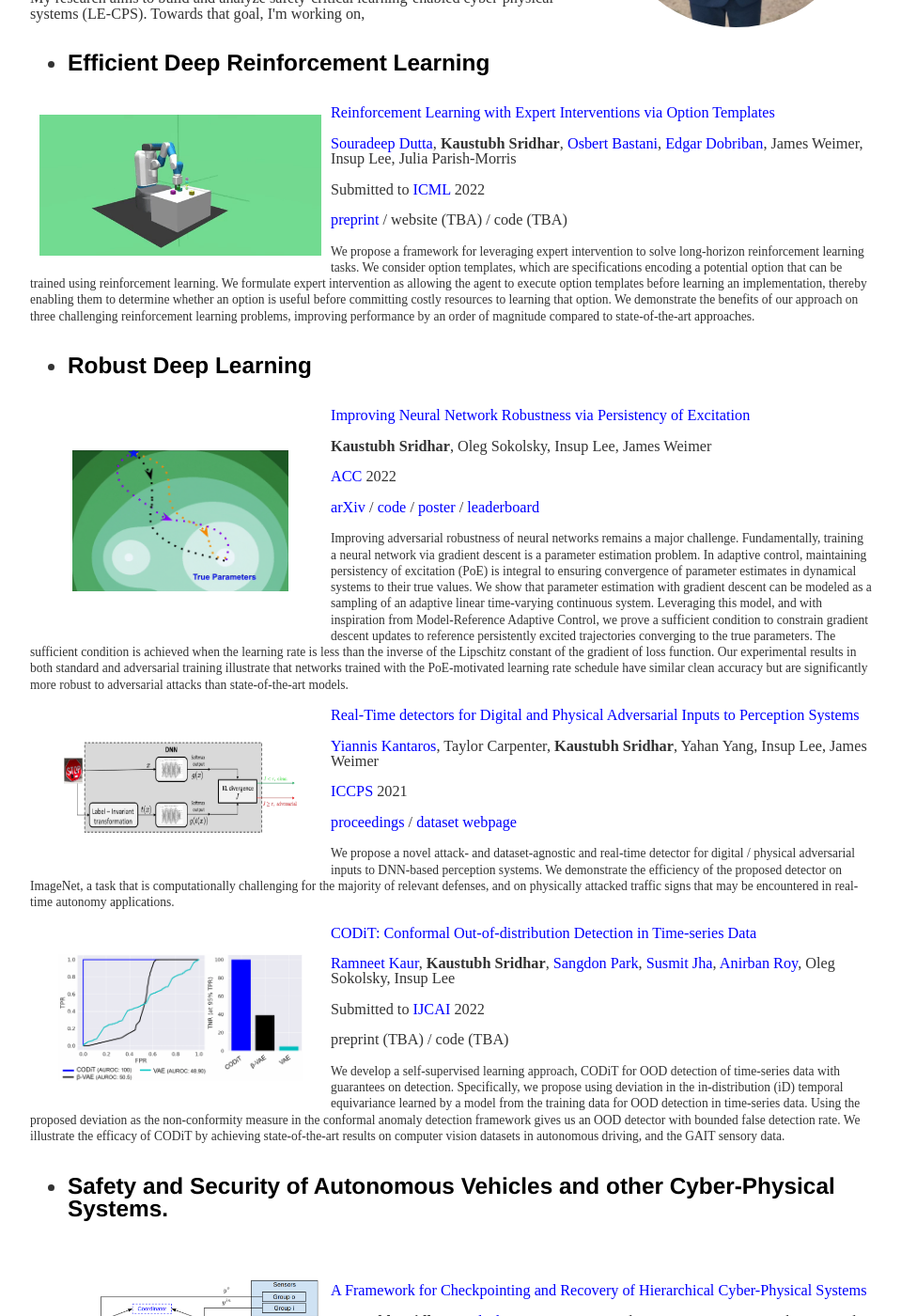
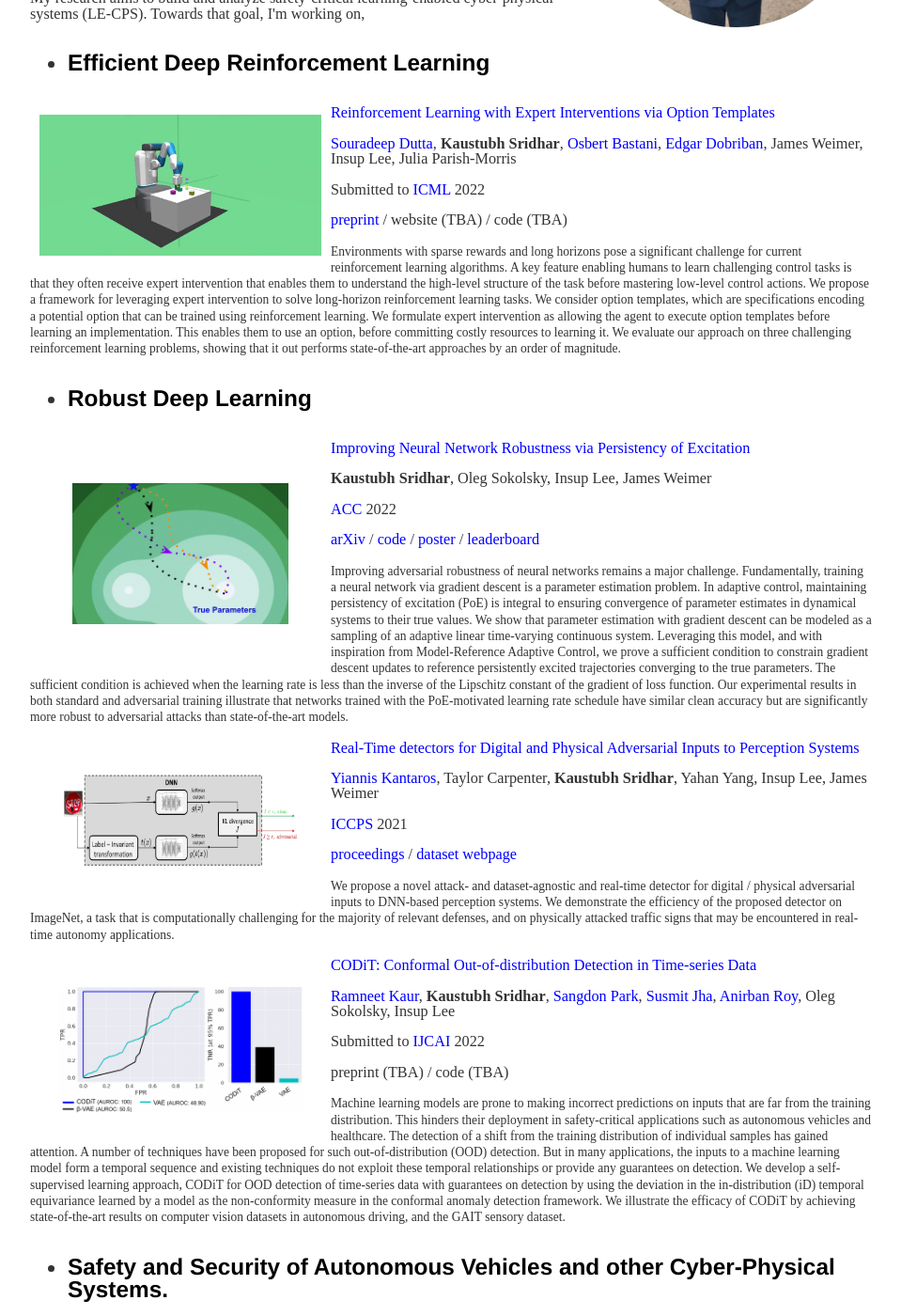
Before and after one commit to kaustubhsridhar/kaustubhsridhar_old.github.io, a Jekyll site: the page built from index.html, in a window 1280 px wide and 1400 px high, scrolled down 422 px. Shown: the whole window at 94% size, without its empty margins (160-1119 px from the left). Built offline with Jekyll 4.4.1, drawn with Linux system fonts in a browser that asks for light colours.

Commit message:
Update index.html

```diff
--- a/index.html
+++ b/index.html
@@ -27,7 +27,7 @@ title: Welcome To My Homepage
 	<p><a href="https://sites.google.com/site/duttasouradeep39/">Souradeep Dutta</a>, <b>Kaustubh Sridhar</b>, <a href="https://obastani.github.io/">Osbert Bastani</a>, <a href="https://statistics.wharton.upenn.edu/profile/dobriban/">Edgar Dobriban</a>, James Weimer, Insup Lee, Julia Parish-Morris</p>
 	<p>Submitted to <a href="https://icml.cc/">ICML</a> 2022</p>
 	<p><a href="https://drive.google.com/file/d/1Np63tQhE0ao9lHFkUMg9qrRRt6IkTJFA/view?usp=sharing">preprint</a> / website (TBA) / code (TBA) </p>
-	<p><small>We propose a framework for leveraging expert intervention to solve long-horizon reinforcement learning tasks. We consider option templates, which are specifications encoding a potential option that can be trained using reinforcement learning. We formulate expert intervention as allowing the agent to execute option templates  before learning an implementation, thereby enabling them to determine whether an option is useful before committing costly resources to learning that option. We demonstrate the benefits of our approach on three challenging reinforcement learning problems, improving performance by an order of magnitude compared to state-of-the-art approaches.
+	<p><small>Environments with sparse rewards and long horizons pose a significant challenge for current reinforcement learning algorithms. A key feature enabling humans to learn challenging control tasks is that they often receive expert intervention that enables them to understand the high-level structure of the task before mastering low-level control actions. We propose a framework for leveraging expert intervention to solve long-horizon reinforcement learning tasks. We consider option templates, which are specifications encoding a potential option that can be trained using reinforcement learning. We formulate expert intervention as allowing the agent to execute option templates before learning an implementation. This enables them to use an option, before committing costly resources to learning it. We evaluate our approach on three challenging reinforcement learning problems, showing that it out performs state-of-the-art approaches by an order of magnitude.
 		</small></p>
 
 	<h5><ul>
@@ -56,8 +56,8 @@ title: Welcome To My Homepage
 	<p><a href="https://scholar.google.com/citations?user=tMfMh_wAAAAJ&hl=en">Ramneet Kaur</a>, <b>Kaustubh Sridhar</b>, <a href="https://sangdon.github.io/">Sangdon Park</a>, <a href="https://susmitjha.github.io/">Susmit Jha</a>, <a href="https://scholar.google.com/citations?user=N9eSuR4AAAAJ&hl=en">Anirban Roy</a>, Oleg Sokolsky, Insup Lee</p>
 	<p>Submitted to <a href="https://www.ijcai.org/">IJCAI</a> 2022</p>
 	<p>preprint (TBA) / code (TBA)</p>
-	<p><small>We develop a self-supervised learning approach, CODiT for OOD detection of time-series data with guarantees on detection. Specifically, we propose using deviation in the in-distribution (iD) temporal equivariance learned by a model from the training data for OOD detection in time-series data. Using the proposed deviation as the non-conformity measure in the conformal anomaly detection framework gives us an OOD detector with bounded false detection rate. We illustrate the efficacy of CODiT by achieving state-of-the-art results on computer vision datasets in autonomous driving, and the GAIT sensory data.</small></p>
-
+	<p><small>Machine learning models are prone to making incorrect predictions on inputs that are far from the training distribution. This hinders their deployment in safety-critical applications such as autonomous vehicles and healthcare. The detection of a shift from the training distribution of individual samples has gained attention. A number of techniques have been proposed for such out-of-distribution (OOD) detection. But in many applications, the inputs to a machine learning model form a temporal sequence and existing techniques do not exploit these temporal relationships or provide any guarantees on detection. We develop a self-supervised learning approach, CODiT for OOD detection of time-series data with guarantees on detection by using the deviation in the in-distribution (iD) temporal equivariance learned by a model as the non-conformity measure in the conformal anomaly detection framework. We illustrate the efficacy of CODiT by achieving state-of-the-art results on computer vision datasets in autonomous driving, and the GAIT sensory dataset.
+		</small></p>
 
 	<h5><ul>
 		<li><a id="CPS">Safety and Security of Autonomous Vehicles and other Cyber-Physical Systems.</a></li>
@@ -76,7 +76,7 @@ title: Welcome To My Homepage
 	<p><b>Kaustubh Sridhar</b>, <a href="https://www.seas.upenn.edu/~rivanov/">Radoslav Ivanov</a>, Marcio Juliato*, Manoj Sastry*, Vuk Lesi*, Lily Yang*, James Weimer, Oleg Sokolsky, Insup Lee</p>
 	<p>Collaboration with Intel Labs(*).</p>
 	<p><a href="https://drive.google.com/file/d/1s9rYpJYRZ7UUR3u5IDfulorgpkcPfmll/view">preprint</a> / <a href="https://github.com/kaustubhsridhar/checkpointing_and_recovery">code</a></a></p>
-	<p><small>We tackle the problem of making complex resource-constrained	cyber-physical systems (CPS) resilient to sensor anomalies. We present a framework for checkpointing and roll-forward recovery of state-estimates in nonlinear, hierarchical CPS with anomalous sensor data. A simulated ground robot case-study demonstrates its scalability and improved performance over an Extended Kalman Filter.</small></p>
+	<p><small>We tackle the problem of making complex resource-constrained cyber-physical systems (CPS) resilient to sensor anomalies. We present a framework for checkpointing and roll-forward recovery of state-estimates in nonlinear, hierarchical CPS with anomalous sensor data. A simulated ground robot case-study demonstrates its scalability and improved performance over an Extended Kalman Filter.</small></p>
 
 	<h4>Undergraduate Research</h4>
 	<p>Information about my research at Duke University, IIT Bombay and the Indian Institute of Science (IISc) Banglore on ground and aerial robotics can be found <a href="https://kaustubhsridhar.github.io/undergrad.html">here</a>.</p>
```
